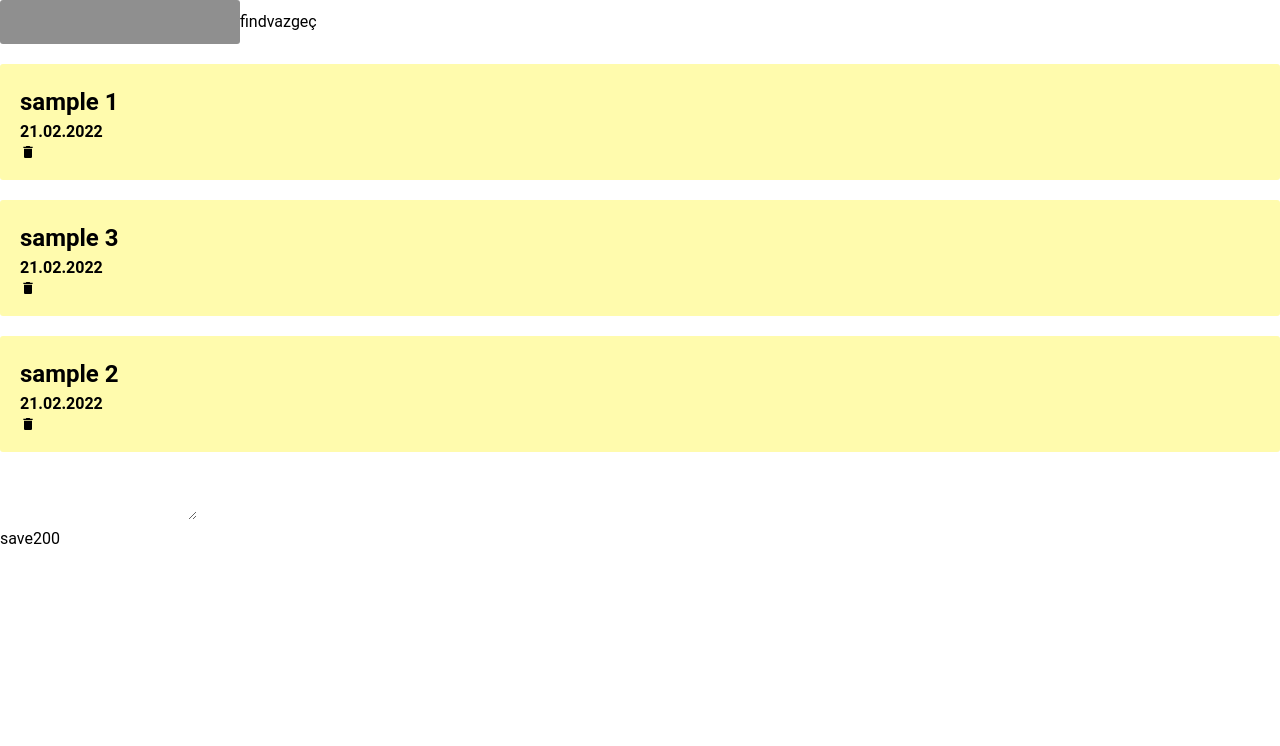
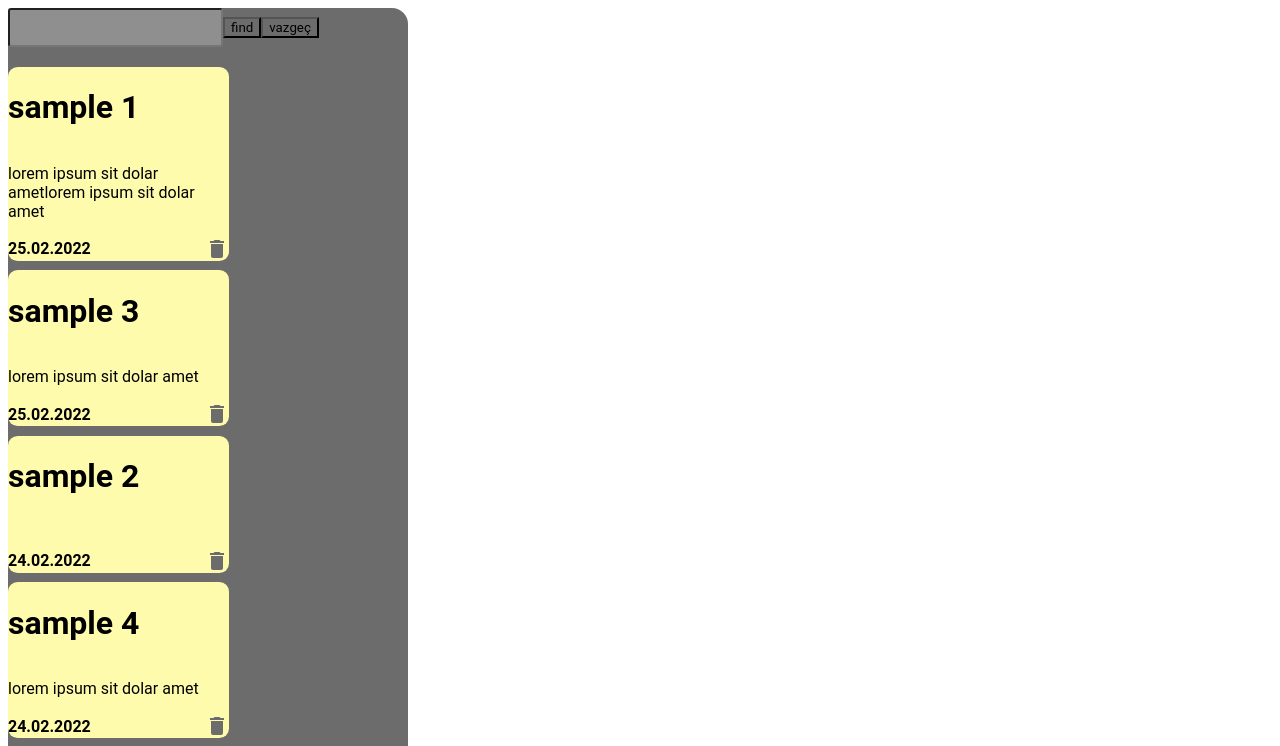
Before and after one commit to abdulkadir-polmayan/daily-note-app, a React (Create React App) app: page / in a window 1280 px wide. Shown: the top 746 px of the page. Built offline with nearby package versions, Linux system fonts and the light colour scheme.

Commit message:
ı wanna make this near perfect

```diff
--- a/src/App.js
+++ b/src/App.js
@@ -11,23 +11,36 @@ function App() {
 
   const [noteData,setNoteData]=React.useState([{
     id: Math.random(),
-    text:"sample 1",
-    date:"21.02.2022"
+    headline:"sample 1",
+    innerText:"lorem ipsum sit dolar ametlorem ipsum sit dolar amet",
+    date:"25.02.2022"
   },{
     id:Math.random(),
-    text:"sample 3",
-    date:"21.02.2022"
+    headline:"sample 3",
+    innerText:"lorem ipsum sit dolar amet",
+    date:"25.02.2022"
   },{
     id:Math.random(),
-    text:"sample 2",
-    date:"21.02.2022"
+    headline:"sample 2",
+    innerText:"",
+    date:"24.02.2022"
+  },{
+    id:Math.random(),
+    headline:"sample 4",
+    innerText:"lorem ipsum sit dolar amet",
+    date:"24.02.2022"
+  },{
+    id:Math.random(),
+    headline:"sample 5",
+    innerText:"",
+    date:"24.02.2022"
+  },{
+    id:Math.random(),
+    headline:"sample 6",
+    innerText:"lorem ipsum sit dolar amet",
+    date:"23.02.2022"
   },])
   const [newNoteDataArr,setNewNoteDataArr]=React.useState([])
-
-  React.useEffect(()=>{
-    setNewNoteDataArr(noteData)
-  },[noteData])
-
 
   //* local storage get notes
   React.useEffect(()=>{
@@ -36,12 +49,20 @@ function App() {
 
       setNoteData(localNotes)
     }
+    console.log(localNotes)
   },[])
+
+  React.useEffect(()=>{
+    setNewNoteDataArr(noteData)
+  },[noteData])
+
+
 
   //* local storage set notes
   React.useEffect(()=>{
-    localStorage.setItem('react-note-app-data',JSON.stringify(noteData))
-  },[noteData])
+    if (noteData) { // added if check, to check wether noteData variable has value if yes then set the value in localStorage else not.
+      localStorage.setItem('react-note-app-data',JSON.stringify(noteData))
+  }  },[noteData])
 
 
   //* notes
@@ -49,7 +70,8 @@ function App() {
 
     return (
       <Note
-        text={item.text}
+        headline={item.headline}
+        innerText={item.innerText}
         date={item.date}
         id={item.id}
         dltNote={dltNote}
@@ -63,7 +85,7 @@ function App() {
     const date = new Date()
     const newNoteObject={
       id:Math.random(),
-      text:newNote,
+      headline:newNote,
       date:date.toLocaleDateString()
     }
     const newNotesArr=[...noteData,newNoteObject]
@@ -82,18 +104,24 @@ function App() {
   //* Search note
   function searchNote(text){
     console.log(text)
-    const newNotesArr=noteData.filter((note)=> note.text.toLowerCase().includes(text))
+    const newNotesArr=noteData.filter((note)=> note.headline.toLowerCase().includes(text))
     setNewNoteDataArr(newNotesArr)
   }
 
 
   return (
     <div className="App">
-      <Search
-        searchNote={searchNote}
-        />
+      <div className='phone'>
+
+      <Search searchNote={searchNote}/>
+      <div className='notes'>
       {notes}
-      <AddNote newNote={newNote} class="bg-red-250" />
+
+      </div>
+
+      <AddNote newNote={newNote} />
+
+      </div>
  </div>
   );
 }
--- a/src/App.scss
+++ b/src/App.scss
@@ -1,19 +1,51 @@
-@tailwind base;
-@tailwind components;
-@tailwind utilities;
 *{
+
     background: #fafafa;
     font-family: 'Roboto', sans-serif;
     background-color: transparent;
 
 
 }
+body{
+    width: 25rem;
+    height: 53rem
+}
+.app{
+    display: flex;
+    flex-direction: column;
+    align-items: center;
+    justify-content: center;
+    height: 100vh;
+    box-sizing: border-box;
+
+}
+.phone{
+    background-color: #6c6c6c;
+    border-radius: 1rem;
+    width: 25rem;
+    height: 53rem;
+}
+.notes{
 
     .note{
     background: rgb(255, 251, 173);
-    padding: 20px;
-    border-radius: 3px;
-    margin-bottom: 20px;
+    border-radius: 0.6rem;
+    margin-bottom: 0.6rem;
+    display: flex;
+    max-width: 13.8rem;
+    min-height: 3rem;
+    flex-direction:    column;
+    footer{
+        display: flex;
+        align-items: center;
+        justify-content: space-between;
+        p{
+            margin: 0;
+            font-size: 0.8rem;
+            color: #6c6c6c;
+
+        }
+
         h1{
             font-size: 1.5em;
             font-weight: bold;
@@ -24,7 +56,15 @@
             font-weight: bold;
             margin: 0;
         }
+        .delete{
+            font-size: 1.5em;
+            color: #6c6c6c;
+            cursor: pointer;
         }
+    }
+}
+}
+
 .dlt{
 }
 
--- a/src/components/Note.js
+++ b/src/components/Note.js
@@ -4,9 +4,12 @@ import { MdDelete } from "react-icons/md";
 export default function Note(props){
     return(
         <div  className='note'>
-            <h1>{props.text}</h1>
-            <h3>{props.date}</h3>
-            <MdDelete onClick={()=>props.dltNote(props.id)} />
+            <h1>{props.headline}</h1>
+           <p>{props.innerText}</p>
+            <footer>
+                <h3>{props.date}</h3>
+                <MdDelete className='delete' onClick={()=>props.dltNote(props.id)} />
+            </footer>
         </div>
     )
 }
```
Lines whose indentation alone changed are shown as unchanged.
